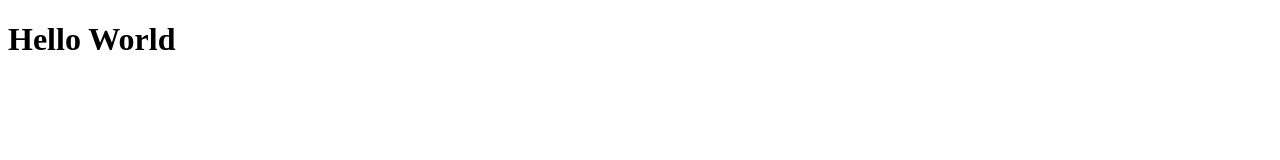
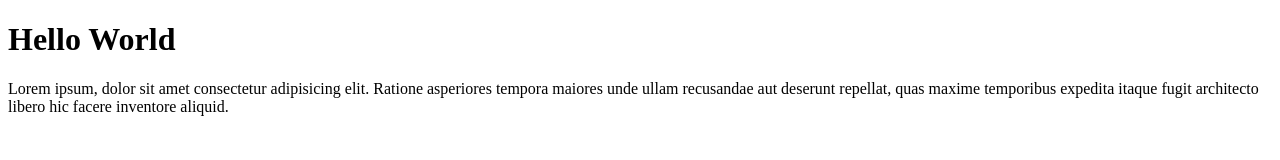
Before and after one commit to krisdianwidya/krisdianwidya-git-tes, a plain HTML site: page index.html in a window 1280 px wide. Drawn offline with Linux system fonts and the light colour scheme.

Commit message:
menambahkan paragraf

```diff
--- a/index.html
+++ b/index.html
@@ -10,6 +10,9 @@
 
 <body>
     <h1>Hello World</h1>
+    <p>Lorem ipsum, dolor sit amet consectetur adipisicing elit. Ratione asperiores tempora maiores unde ullam
+        recusandae aut deserunt repellat, quas maxime temporibus expedita itaque fugit architecto libero hic facere
+        inventore aliquid.</p>
 </body>
 
 </html>
```
